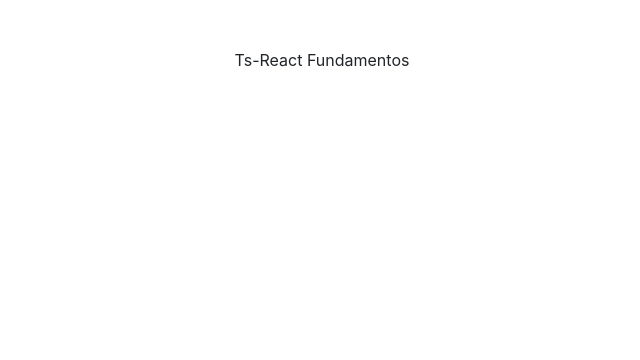
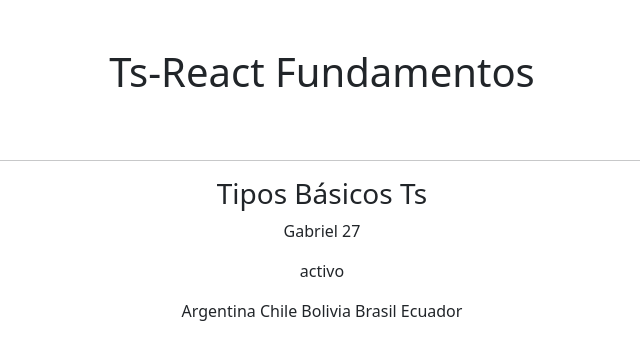
Before and after one commit to Gabipretel/React-Native, a React (Create React App) app in the folder 01-fundamentos/: page / in a window 1280 px wide. Shown: the top 360 px of the page, without its empty margins (318-958 px from the left). Built offline with nearby package versions, Linux system fonts and the light colour scheme.

Commit message:
tipos ts

```diff
--- a/01-fundamentos/src/App.tsx
+++ b/01-fundamentos/src/App.tsx
@@ -1,9 +1,11 @@
-import React from 'react'
-
+import TiposBasicos from './typescript/TiposBasicos'
 const App = () => {
   return (
-    <div className='text-center p-5'>
-      Ts-React Fundamentos
+
+    <div className='container text-center'>
+      <h1 className='p-5'>Ts-React Fundamentos</h1>
+      <hr />
+      <TiposBasicos/>
     </div>
   )
 }
--- a/01-fundamentos/src/index.css
+++ /dev/null
@@ -1,13 +0,0 @@
-body {
-  margin: 0;
-  font-family: -apple-system, BlinkMacSystemFont, 'Segoe UI', 'Roboto', 'Oxygen',
-    'Ubuntu', 'Cantarell', 'Fira Sans', 'Droid Sans', 'Helvetica Neue',
-    sans-serif;
-  -webkit-font-smoothing: antialiased;
-  -moz-osx-font-smoothing: grayscale;
-}
-
-code {
-  font-family: source-code-pro, Menlo, Monaco, Consolas, 'Courier New',
-    monospace;
-}
--- a/01-fundamentos/src/index.tsx
+++ b/01-fundamentos/src/index.tsx
@@ -1,8 +1,8 @@
 import React from 'react';
 import ReactDOM from 'react-dom/client';
-import './index.css';
+
 import App from './App';
-import reportWebVitals from './reportWebVitals';
+
 
 const root = ReactDOM.createRoot(
   document.getElementById('root') as HTMLElement
@@ -12,8 +12,3 @@ root.render(
     <App />
   </React.StrictMode>
 );
-
-// If you want to start measuring performance in your app, pass a function
-// to log results (for example: reportWebVitals(console.log))
-// or send to an analytics endpoint. Learn more: https://bit.ly/CRA-vitals
-reportWebVitals();
--- a/01-fundamentos/src/react-app-env.d.ts
+++ /dev/null
@@ -1 +0,0 @@
-/// <reference types="react-scripts" />
--- a/01-fundamentos/src/reportWebVitals.ts
+++ /dev/null
@@ -1,15 +0,0 @@
-import { ReportHandler } from 'web-vitals';
-
-const reportWebVitals = (onPerfEntry?: ReportHandler) => {
-  if (onPerfEntry && onPerfEntry instanceof Function) {
-    import('web-vitals').then(({ getCLS, getFID, getFCP, getLCP, getTTFB }) => {
-      getCLS(onPerfEntry);
-      getFID(onPerfEntry);
-      getFCP(onPerfEntry);
-      getLCP(onPerfEntry);
-      getTTFB(onPerfEntry);
-    });
-  }
-};
-
-export default reportWebVitals;
--- /dev/null
+++ b/01-fundamentos/src/typescript/TiposBasicos.tsx
@@ -0,0 +1,21 @@
+
+const TiposBasicos = () => {
+    const name: string = 'Gabriel'
+    const age: number = 27
+    const  isActive: boolean= true
+    const countries:string[]= ['Argentina', 'Chile', 'Bolivia', 'Brasil']
+    countries.push('Ecuador')
+
+  return (
+    <>
+        <h3>Tipos Básicos Ts</h3>
+        <p>{name} {age}</p>
+        <p>{isActive ? 'activo ': 'no activo' }</p>
+        <p>{countries.join(' ')}</p>
+
+
+    </>
+  )
+}
+
+export default TiposBasicos
```
Also changed, not shown: 01-fundamentos/src/App.css (deleted, +0 -38 lines), 01-fundamentos/src/setupTests.ts (deleted, +0 -5 lines), 01-fundamentos/src/logo.svg (deleted), 1 other file (tests, documents, lock files or other folders).
